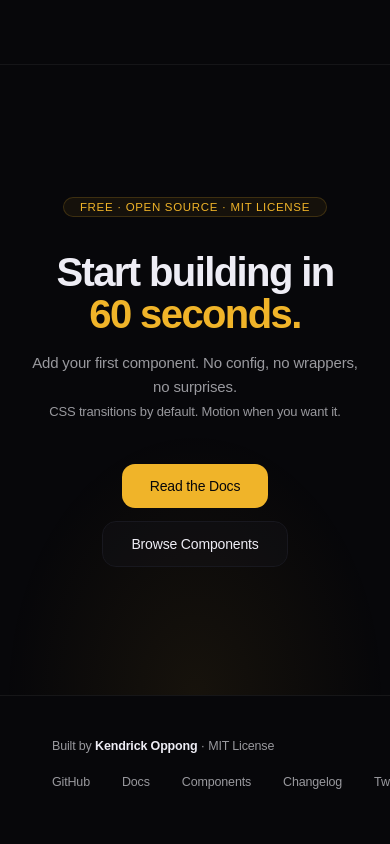
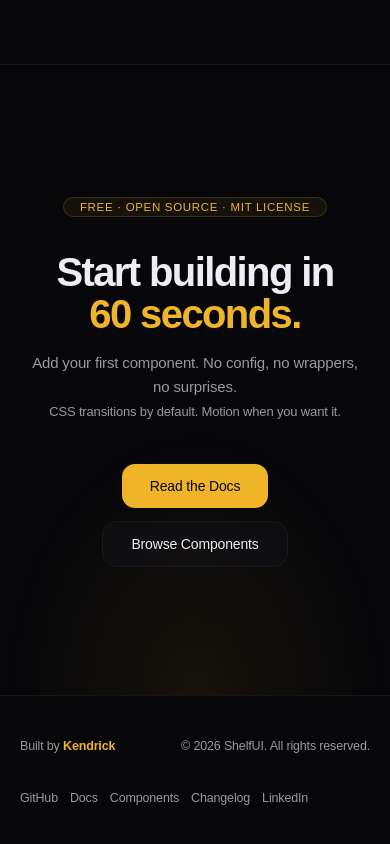
Before and after one commit to Kendrick-Oppong/shelf-ui, a Next.js app: page / in a window 390 px wide. Shown: the part 6018-6862 px from the top of the page. Built offline with nearby package versions, Linux system fonts and the light colour scheme; a web font is replaced by a local one.

Commit message:
feat(ui): enhance footer links and update copyright information
Update the footer component to include external link handling with
target="_blank" and rel="noopener noreferrer". Added a LinkedIn link,
refined the layout spacing, and implemented a dynamic copyright year.

```diff
--- a/components/shared/footer.tsx
+++ b/components/shared/footer.tsx
@@ -1,30 +1,44 @@
 import Link from "next/link";
 
 const FOOTER_LINKS = [
-  { label: "GitHub", href: "https://github.com/Kendrick-Oppong/shelf-ui" },
-  { label: "Docs", href: "/docs" },
-  { label: "Components", href: "/docs/components" },
-  { label: "Changelog", href: "/changelog" },
-  { label: "Twitter", href: "https://twitter.com/kendrickoppong" },
+  {
+    label: "GitHub",
+    href: "https://github.com/Kendrick-Oppong/shelf-ui",
+    isExternal: true,
+  },
+  { label: "Docs", href: "/docs", isExternal: false },
+  {
+    label: "Components",
+    href: "/docs/components",
+    isExternal: false,
+  },
+  { label: "Changelog", href: "/changelog", isExternal: false },
+  {
+    label: "LinkedIn",
+    href: "https://www.linkedin.com/in/kendrick-oppong",
+    isExternal: true,
+  },
 ] as const;
-
 export function Footer() {
   return (
-    <footer className="border-border border-t px-8 py-10">
-      <div className="container-shelf flex flex-wrap items-center justify-between gap-4">
+    <footer className="border-border border-t px-5 py-10">
+      <div className="flex flex-wrap items-center justify-between gap-4">
         <p className="font-light text-[12.5px] text-muted-foreground">
           Built by{" "}
-          <strong className="font-semibold text-foreground">
-            Kendrick Oppong
-          </strong>{" "}
-          · MIT License
+          <strong className="font-semibold text-primary">Kendrick</strong>
         </p>
-        <nav className="flex gap-8">
-          {FOOTER_LINKS.map(({ label, href }) => (
+        <p className="font-light text-[12.5px] text-muted-foreground">
+          &copy; {new Date().getFullYear()} ShelfUI. All rights reserved.
+        </p>
+
+        <nav className="mt-4 flex flex-wrap gap-3 sm:mt-0 sm:gap-5">
+          {FOOTER_LINKS.map(({ label, href, isExternal }) => (
             <Link
               className="text-[12.5px] text-muted-foreground transition-colors hover:text-foreground"
               href={href}
               key={label}
+              rel={isExternal ? "noopener noreferrer" : undefined}
+              target={isExternal ? "_blank" : undefined}
             >
               {label}
             </Link>
```
